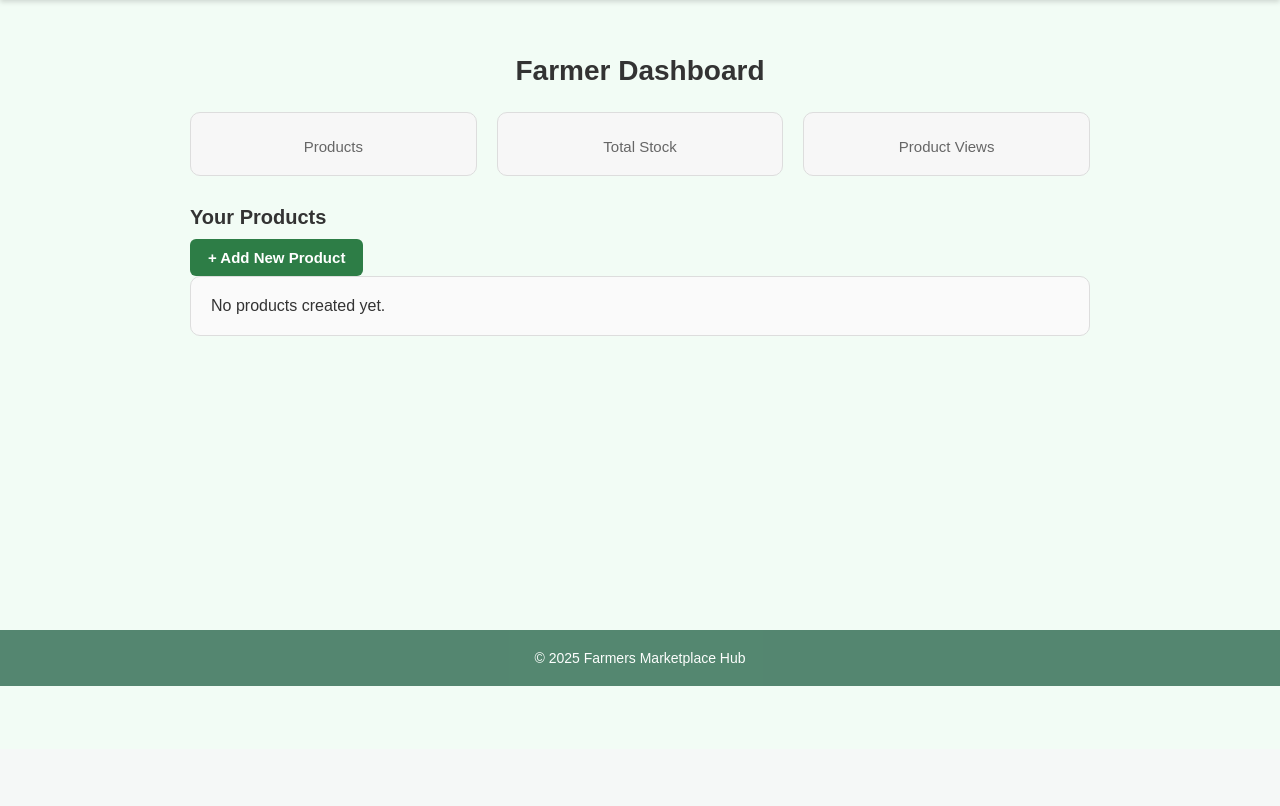
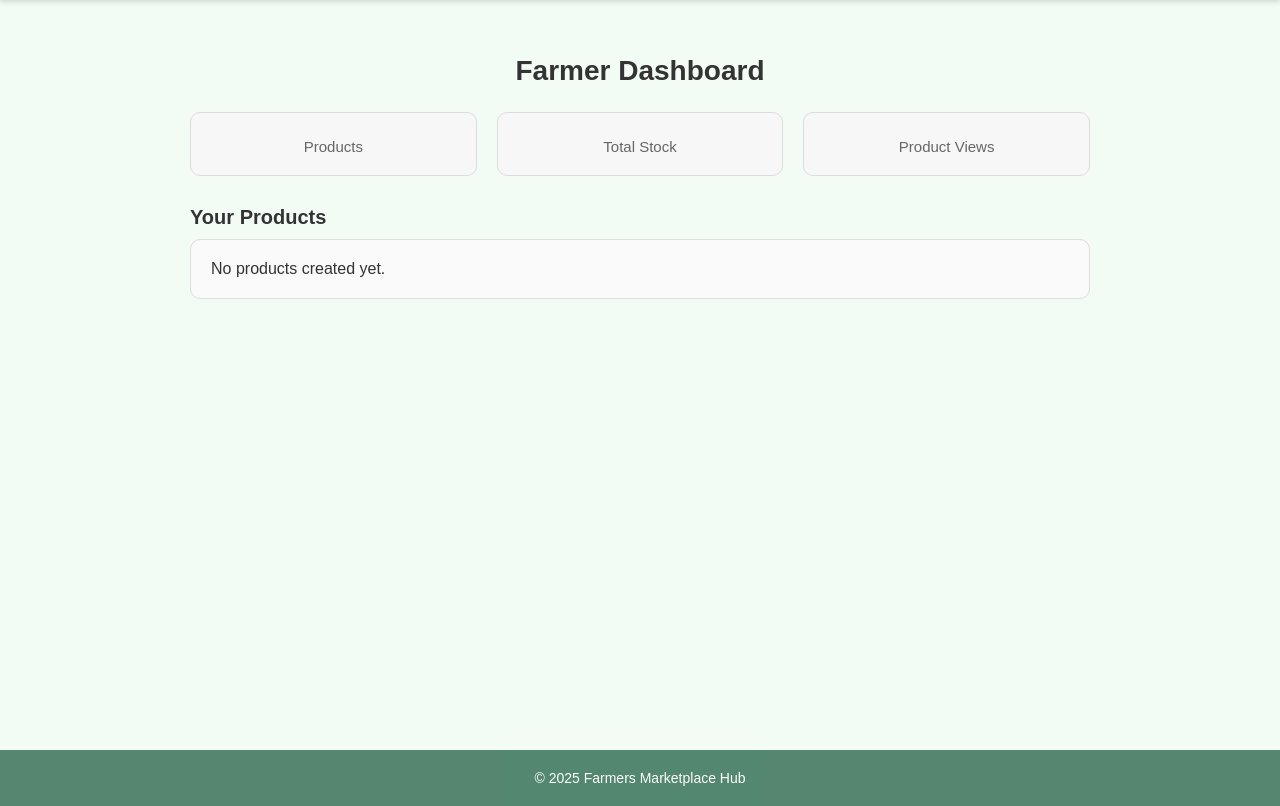
Before and after one commit to bryansine/FarmersMarketHub., a Django app: page /users/dashboard/farmer/ in a window 1280 px wide. Shown: the part 51-857 px from the top of the page. Before the commit the page ends 737 px from the top, so only its background shows below. Run offline with Django 5.2, Linux system fonts and the light colour scheme; a user stored in the database is signed in; tables that the repository leaves empty hold one stand-in row (values such as "Sample post").

Commit message:
cart app

```diff
--- a/products/models.py
+++ b/products/models.py
@@ -1,6 +1,6 @@
 from django.db import models
+from django.urls import reverse
 from django.contrib.auth import get_user_model
-from django.urls import reverse
 
 User = get_user_model()
 
@@ -20,7 +20,7 @@
 
 class Product(models.Model):
     """
-    NOTE: GeoDjango fields are excluded to skip system dependency issues for now.
+    GeoDjango fields are excluded to skip system dependency issues for now.
     """
     farmer = models.ForeignKey(
         User,
--- a/templates/base.html
+++ b/templates/base.html
@@ -54,16 +54,14 @@
             min-height: 70vh;
         }
 
-        /* ----------------------------
-           FOOTER
-        ----------------------------- */
+
         footer {
             background: #2d6a4f;
             color: white;
             opacity: 0.8;
             text-align: center;
             padding: 20px 0;
-            margin-top: 40px;
+            margin-top: 160px;
             font-size: 14px;
         }
 
--- a/templates/test.html
+++ b/templates/test.html
@@ -6,10 +6,6 @@
     text-decoration: none;
     font-weight: bold;
     transition: 0.2s;
-}
-
-header nav a:hover {
-    color: #c4f0b6;
 }
 
 main {
--- a/users/templates/users/farmer_dashboard.html
+++ b/users/templates/users/farmer_dashboard.html
@@ -109,7 +109,8 @@
 
     <h2 class="section-title">Your Products</h2>
 
-    <a class="btn" href="{% url 'products:create' %}">+ Add New Product</a>
+
+
 
     <div class="product-list">
         {% if products %}
```
